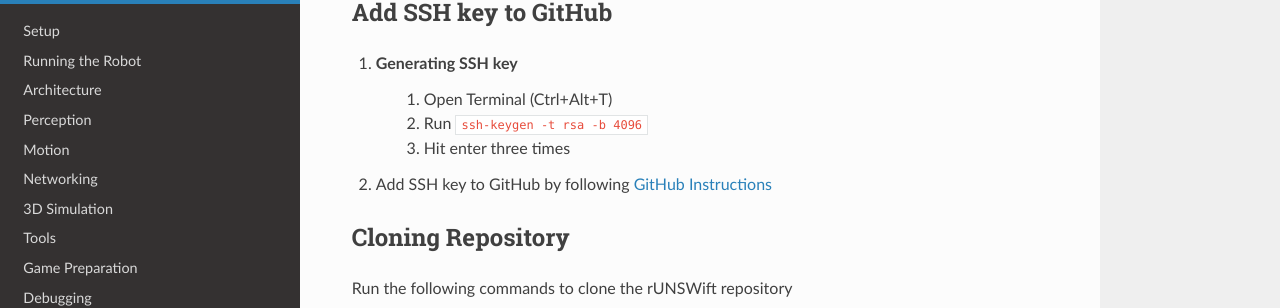
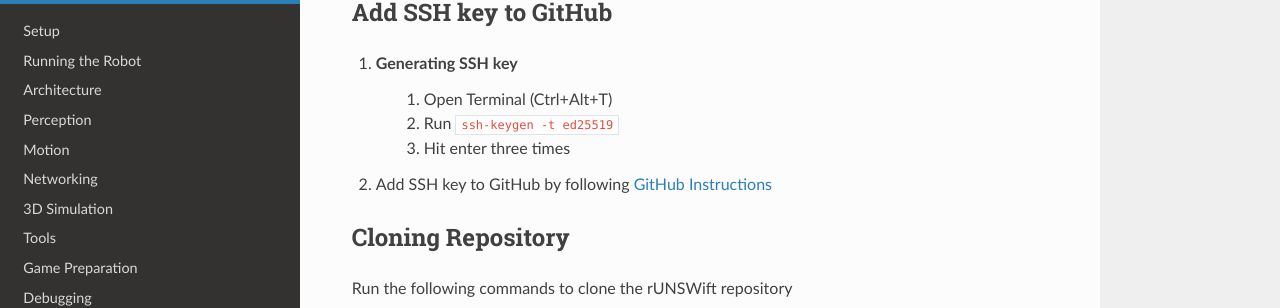
Before and after one commit to UNSWComputing/rUNSWift-docs, a Sphinx documentation site: the page built from source/contributing/pc_setup_contributing.rst, in a window 1280 px wide and 900 px high, scrolled down 789 px. Shown: the part 142-450 px from the top of the window. Built offline with Sphinx 7.4.7 and the Read the Docs theme 2.0.0, drawn with Linux system fonts in a browser that asks for light colours.

Commit message:
changed ssh keygen instructions to use ed25519 instead of rsa

```diff
--- a/source/contributing/pc_setup_contributing.rst
+++ b/source/contributing/pc_setup_contributing.rst
@@ -42,7 +42,7 @@ Add SSH key to GitHub
 
 #. Generating SSH key
     #. Open Terminal (Ctrl+Alt+T)
-    #. Run :code:`ssh-keygen -t rsa -b 4096`
+    #. Run :code:`ssh-keygen -t ed25519`
     #. Hit enter three times
 #. Add SSH key to GitHub by following `GitHub Instructions <https://help.github.com/en/enterprise/2.15/user/articles/adding-a-new-ssh-key-to-your-github-account>`_
 
```
